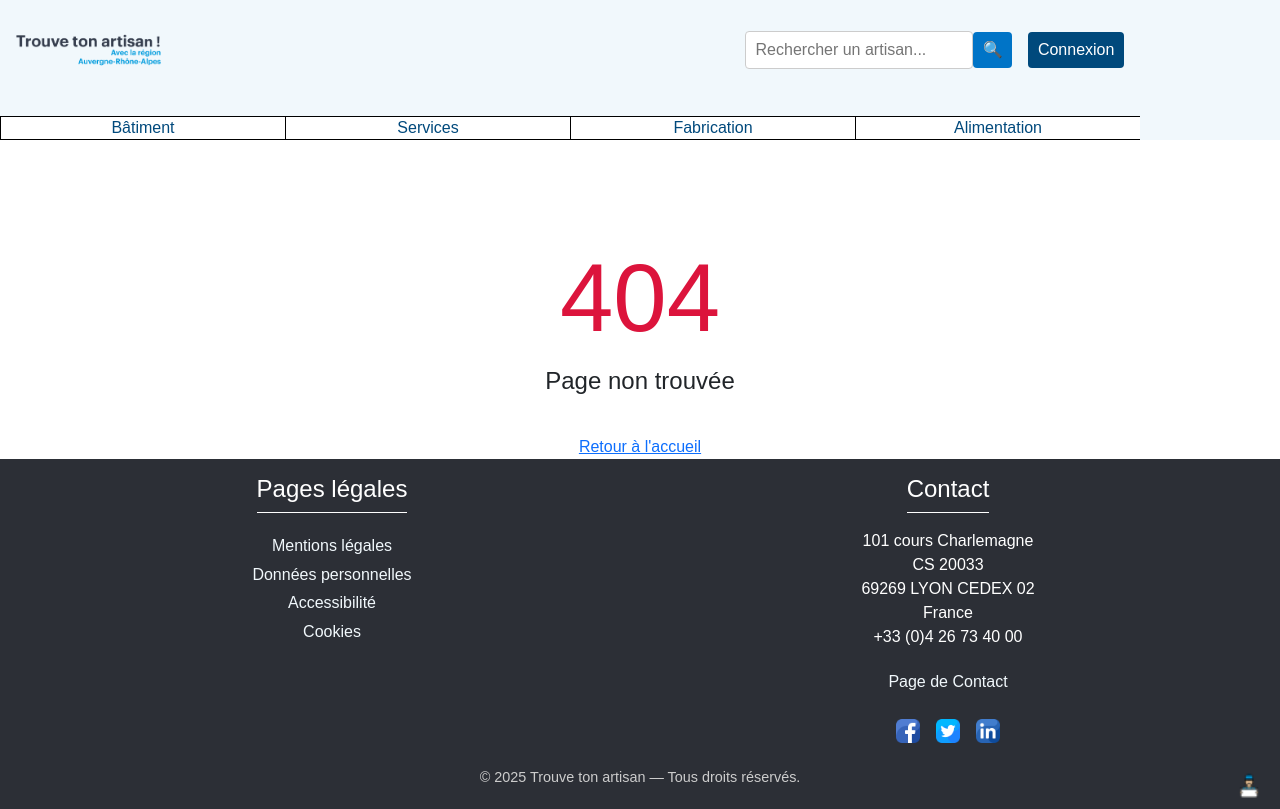
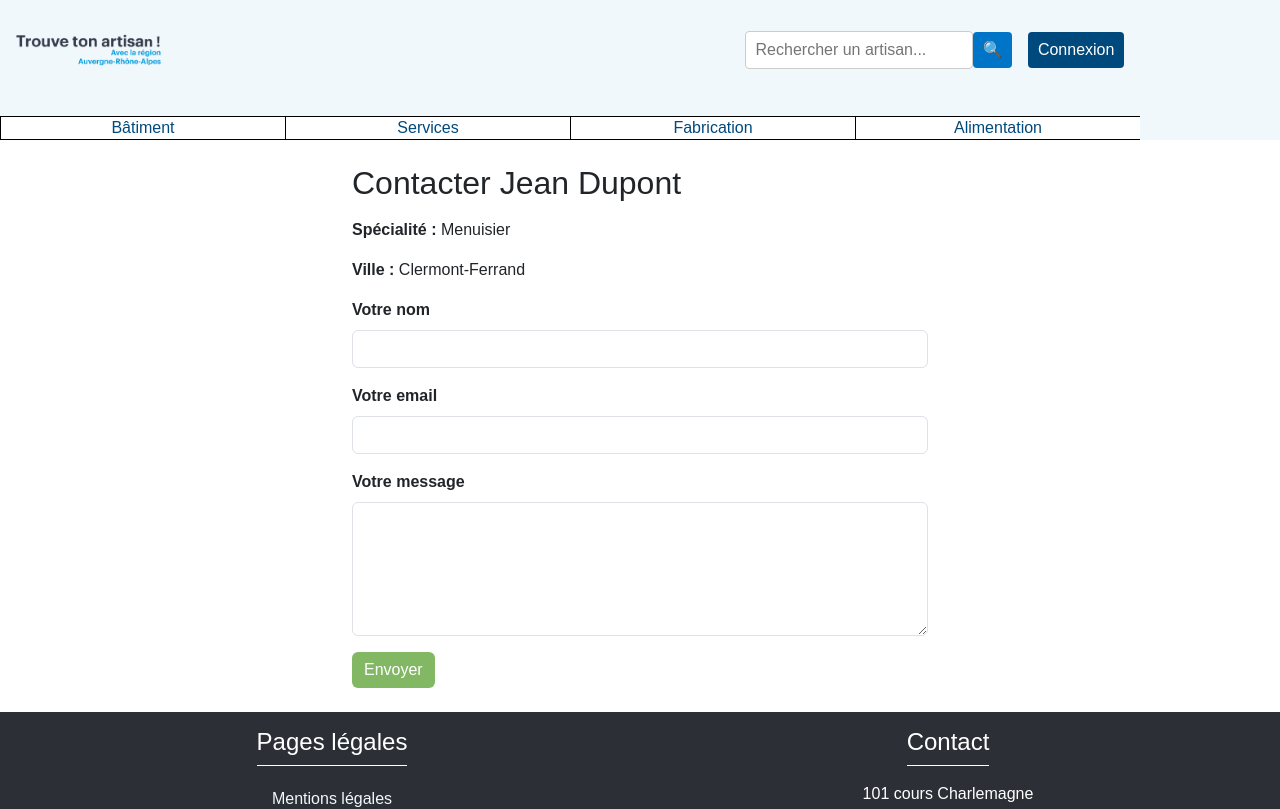
Before and after one commit to Bareman07/Trouver_Ton_Artisan, an Angular app: page /contact/1 in a window 1280 px wide. Shown: the top 809 px of the page. Built offline with nearby package versions, Linux system fonts and the light colour scheme.

Commit message:
FormulaireContact

```diff
--- a/src/app/app.routes.ts
+++ b/src/app/app.routes.ts
@@ -1,6 +1,5 @@
 import { Routes } from '@angular/router';
 import { AccueilComponent } from './pages/accueil/accueil.component';
-import { ContactComponent } from './pages/contact/contact.component';
 import { AProposComponent } from './pages/a-propos/a-propos.component';
 import { NotFoundComponent } from './pages/not-found/not-found.component';
 import { RechercheComponent } from './pages/recherche/recherche.component';
@@ -9,10 +8,10 @@ import { RechercheComponent } from './pages/recherche/recherche.component';
 export const routes: Routes = [
   { path: '', redirectTo: 'accueil', pathMatch: 'full' },
   { path: 'accueil', component: AccueilComponent },
-  { path: 'contact', component: ContactComponent },
   { path: 'a-propos', component: AProposComponent },
   { path: 'recherche', component: RechercheComponent },
   { path: 'artisan/:id', loadComponent: () => import('./pages/artisan/artisan.component').then(m => m.ArtisanComponent) },
+  { path: 'contact/:id', loadComponent: () => import('./pages/contact/contact.component').then(m => m.ContactComponent) },
   // Route 404 (toujours en dernier)
   { path: '**', component: NotFoundComponent }
 ];
--- a/src/app/pages/artisan/artisan.component.html
+++ b/src/app/pages/artisan/artisan.component.html
@@ -21,9 +21,11 @@
           }"></i>
         </ng-container>
         <span class="ms-2">({{ artisan.note }}/5)</span>
-      </div>
+    </div>
 
-      <button class="btn btn-primary">Contacter</button>
+    <a [routerLink]="['/contact', artisan.id]" class="btn btn-primary mt-3">
+        Contacter cet artisan
+    </a>
     </div>
   </div>
 </div>
--- a/src/app/pages/artisan/artisan.component.ts
+++ b/src/app/pages/artisan/artisan.component.ts
@@ -2,11 +2,12 @@ import { Component, OnInit } from '@angular/core';
 import { ActivatedRoute } from '@angular/router';
 import { CommonModule } from '@angular/common';
 import { DataService } from '../../services/data.service';
+import { RouterModule } from '@angular/router'; // Pour utiliser [routerLink]
 
 @Component({
   selector: 'app-artisan',
   standalone: true,
-  imports: [CommonModule],
+  imports: [CommonModule, RouterModule],
   templateUrl: './artisan.component.html',
   styleUrls: ['./artisan.component.scss']
 })
--- a/src/app/pages/contact/contact.component.html
+++ b/src/app/pages/contact/contact.component.html
@@ -1 +1,56 @@
-<p>contact works!</p>
+<!-- Affiche les infos de l’artisan -->
+<div *ngIf="artisan" class="contact-page container py-4">
+  <h2>Contacter {{ artisan.nom }}</h2>
+  <p><strong>Spécialité :</strong> {{ artisan.specialite }}</p>
+  <p><strong>Ville :</strong> {{ artisan.ville }}</p>
+
+  <!-- Formulaire de contact -->
+  <form (ngSubmit)="envoyerMessage()" *ngIf="!messageSent">
+    <!-- Champ nom -->
+    <div class="mb-3">
+      <label for="nom" class="form-label">Votre nom</label>
+      <input
+        type="text"
+        id="nom"
+        [(ngModel)]="form.nom"
+        name="nom"
+        class="form-control"
+        required
+      />
+    </div>
+
+    <!-- Champ email -->
+    <div class="mb-3">
+      <label for="email" class="form-label">Votre email</label>
+      <input
+        type="email"
+        id="email"
+        [(ngModel)]="form.email"
+        name="email"
+        class="form-control"
+        required
+      />
+    </div>
+
+    <!-- Champ message -->
+    <div class="mb-3">
+      <label for="message" class="form-label">Votre message</label>
+      <textarea
+        id="message"
+        [(ngModel)]="form.message"
+        name="message"
+        rows="5"
+        class="form-control"
+        required
+      ></textarea>
+    </div>
+
+    <!-- Bouton d’envoi -->
+    <button type="submit" class="btn btn-success">Envoyer</button>
+  </form>
+
+  <!-- Message de confirmation après envoi -->
+  <div *ngIf="messageSent" class="alert alert-success mt-4">
+    Votre message a bien été envoyé à {{ artisan.nom }} !
+  </div>
+</div>
--- a/src/app/pages/contact/contact.component.scss
+++ b/src/app/pages/contact/contact.component.scss
@@ -0,0 +1,24 @@
+$color_blanc: #f1f8fc;
+$color_bleuCLair: #0074c7;
+$color_bleuFonce: #00497c;
+$color_gris: #384050;
+$color_rouge: #cd2c2e;
+$color_vert: #82b864;
+
+.contact-page {
+  max-width: 600px;
+  margin: auto;
+
+  h2 {
+    margin-bottom: 1rem;
+  }
+
+  .form-label {
+    font-weight: bold;
+  }
+
+  .btn-success {
+    background-color: $color_vert;
+    border: none;
+  }
+}
--- a/src/app/pages/contact/contact.component.ts
+++ b/src/app/pages/contact/contact.component.ts
@@ -1,11 +1,48 @@
-import { Component } from '@angular/core';
+// Importation des modules nécessaires
+import { Component, OnInit } from '@angular/core'; // Pour créer le composant et utiliser le cycle de vie OnInit
+import { ActivatedRoute } from '@angular/router'; // Pour récupérer l’ID de l’artisan depuis l’URL
+import { CommonModule } from '@angular/common'; // Pour les directives Angular de base (*ngIf, etc.)
+import { FormsModule } from '@angular/forms'; // Pour le binding [(ngModel)] dans le formulaire
+import { DataService } from '../../services/data.service'; // Service pour charger les données JSON
 
 @Component({
-  selector: 'app-contact',
-  imports: [],
-  templateUrl: './contact.component.html',
-  styleUrl: './contact.component.scss'
+  selector: 'app-contact', // Nom du composant
+  standalone: true, // Composant autonome
+  imports: [CommonModule, FormsModule], // Modules nécessaires pour le template
+  templateUrl: './contact.component.html', // Fichier HTML associé
+  styleUrls: ['./contact.component.scss'] // Fichier SCSS associé
 })
-export class ContactComponent {
+export class ContactComponent implements OnInit {
+  // Artisan concerné par le formulaire
+  artisan: any;
 
+  // Indicateur d’envoi de message
+  messageSent = false;
+
+  // Modèle du formulaire
+  form = {
+    nom: '',
+    email: '',
+    message: ''
+  };
+
+  // Injection des services nécessaires
+  constructor(private route: ActivatedRoute, private dataService: DataService) {}
+
+  // Chargement initial du composant
+  ngOnInit(): void {
+    // Récupère l’ID depuis l’URL
+    const id = Number(this.route.snapshot.paramMap.get('id'));
+
+    // Charge les données et récupère l’artisan correspondant
+    this.dataService.getData().subscribe(data => {
+      this.artisan = data.find((item: any) => item.type === 'artisan' && item.id === id);
+    });
+  }
+
+  // Fonction appelée lors de l’envoi du formulaire
+  envoyerMessage() {
+    this.messageSent = true; // Affiche le message de confirmation
+    console.log('Message envoyé :', this.form); // Simule l’envoi (à remplacer par un backend plus tard)
+  }
 }
```
